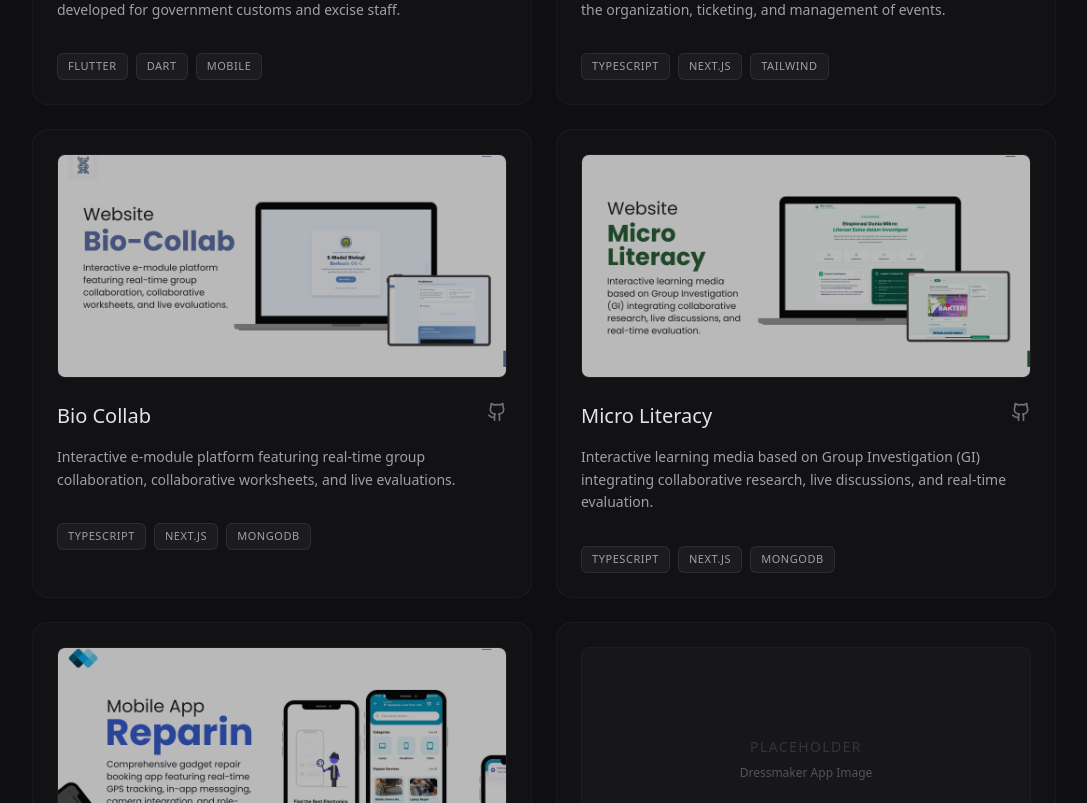
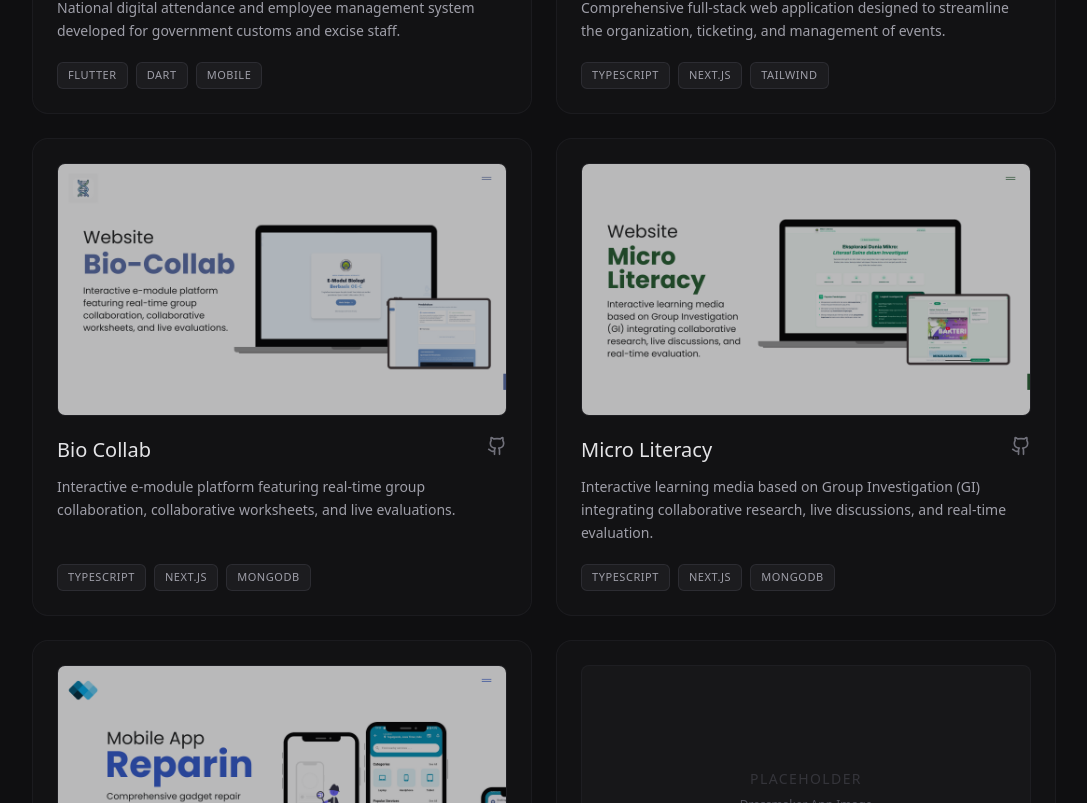
Before and after one commit to reddishowo/my-portfolio, a Next.js app: page / in a window 1280 px wide. Shown: the part 1917-2720 px from the top of the page, without its empty margins (96-1183 px from the left). Built offline with nearby package versions, Linux system fonts and the light colour scheme.

Commit message:
feat: add personal image and enhance Projects component layout and responsiveness

```diff
--- a/src/components/Projects.tsx
+++ b/src/components/Projects.tsx
@@ -36,7 +36,7 @@ export default function Projects() {
       title: "Reparin Mobile",
       description: "Comprehensive gadget repair booking app featuring real-time GPS tracking, in-app messaging, camera integration, and role-based dashboards.",
       tech: ["Flutter", "GetX", "Maps API"],
-      github: "https://github.com/hisyam99/reparin-mobile", // Menggunakan link repository hisyam99
+      github: "https://github.com/hisyam99/reparin-mobile",
       liveUrl: "https://reparin.xyz/en",
       imagePath: "/images/1.png"
     },
@@ -57,7 +57,7 @@ export default function Projects() {
   ];
 
   return (
-    <section id="projects" className="py-24 px-6 border-t border-zinc-900">
+    <section id="projects" className="py-24 px-4 sm:px-6 border-t border-zinc-900">
       <div className="max-w-5xl mx-auto">
         <FadeIn>
           <div className="flex flex-col md:flex-row md:items-end justify-between mb-12 gap-4">
@@ -76,23 +76,23 @@ export default function Projects() {
           </div>
         </FadeIn>
 
-        {/* Gunakan Grid 2 Kolom yang responsif */}
-        <div className="grid md:grid-cols-2 gap-6">
+        <div className="grid grid-cols-1 sm:grid-cols-2 gap-4 sm:gap-6">
           {projects.map((project, i) => (
             <FadeIn key={i} delay={(i % 2) * 0.1}>
-              <div className="group relative block p-6 bg-zinc-900/40 border border-zinc-800/50 rounded-2xl hover:bg-zinc-900/80 hover:border-zinc-700 transition-all duration-500 h-full flex-col">
+              <div className="group relative flex flex-col p-4 sm:p-6 bg-zinc-900/40 border border-zinc-800/50 rounded-2xl hover:bg-zinc-900/80 hover:border-zinc-700 transition-all duration-500 h-full">
 
-                {/* Image Container */}
-                <div className="w-full h-56 bg-zinc-800/30 rounded-lg mb-6 overflow-hidden relative border border-zinc-800/50 flex items-center justify-center">
+                {/* Image Container — aspect-ratio based so it scales naturally on all screens */}
+                <div className="w-full aspect-video bg-zinc-800/30 rounded-lg mb-5 overflow-hidden relative border border-zinc-800/50">
                   {project.imagePath ? (
                     <Image
                       src={project.imagePath}
                       alt={project.title}
                       fill
+                      sizes="(max-width: 640px) 100vw, (max-width: 1024px) 50vw, 480px"
                       className="object-cover opacity-70 group-hover:opacity-100 group-hover:scale-105 transition-all duration-700 ease-in-out"
                     />
                   ) : (
-                    <div className="flex flex-col items-center justify-center text-zinc-600">
+                    <div className="flex flex-col items-center justify-center h-full text-zinc-600">
                       <span className="text-sm tracking-widest uppercase mb-2 opacity-50">Placeholder</span>
                       <span className="text-xs">{project.title} Image</span>
                     </div>
@@ -100,9 +100,9 @@ export default function Projects() {
                 </div>
 
                 {/* Content */}
-                <div className="flex justify-between items-start mb-4">
-                  <h3 className="text-xl font-medium text-zinc-200">{project.title}</h3>
-                  <div className="flex gap-3 text-zinc-500">
+                <div className="flex justify-between items-start mb-3">
+                  <h3 className="text-lg sm:text-xl font-medium text-zinc-200 pr-2">{project.title}</h3>
+                  <div className="flex gap-3 text-zinc-500 shrink-0">
                     {project.github && (
                       <a href={project.github} target="_blank" rel="noreferrer" aria-label="GitHub Repository" className="hover:text-zinc-200 transition-colors">
                         <Github size={20} />
@@ -116,7 +116,7 @@ export default function Projects() {
                   </div>
                 </div>
 
-                <p className="text-zinc-400 font-light mb-8 text-sm leading-relaxed grow">
+                <p className="text-zinc-400 font-light mb-5 text-sm leading-relaxed grow">
                   {project.description}
                 </p>
 
```
Also changed, not shown: public/images/me.png (added).
